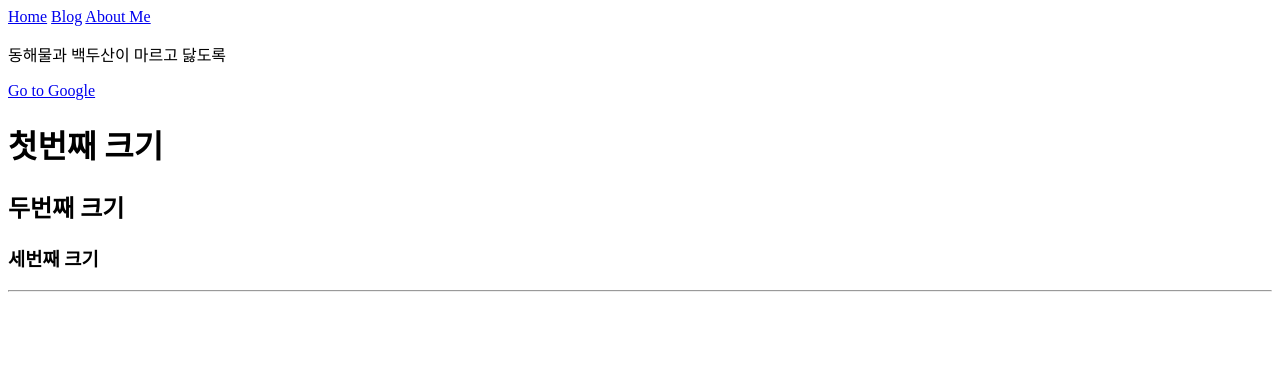
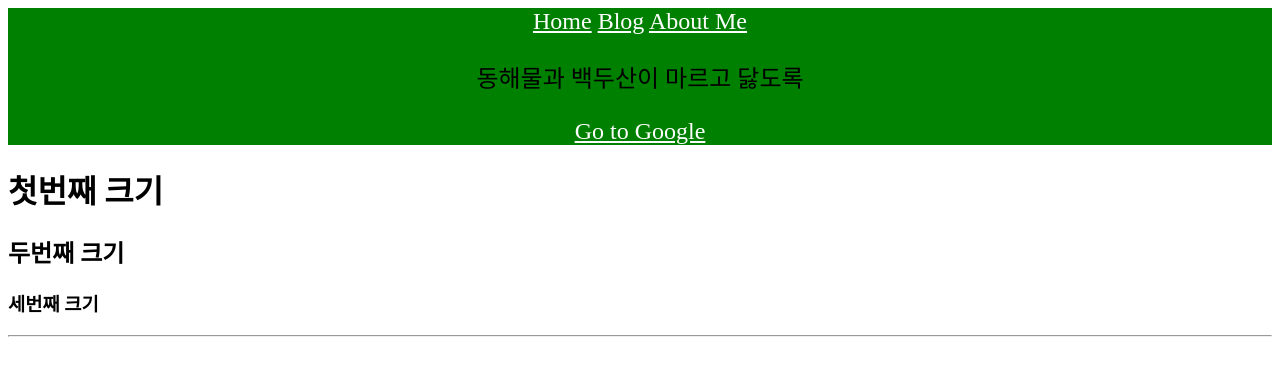
Before and after one commit to 9662964/frontend_django, a plain HTML site: page index.html in a window 1280 px wide. Drawn offline with Linux system fonts and the light colour scheme.

Commit message:
applied css

```diff
--- a/index.html
+++ b/index.html
@@ -2,6 +2,7 @@
 <html>
     <head>
         <title>Home</title>
+        <link href="./practice.css" rel="stylesheet" type="text/css">
     </head>
     <body>
         <nav>
--- /dev/null
+++ b/practice.css
@@ -0,0 +1,2 @@
+nav {background-color: green;font-size:150%;text-align: center;}
+nav a{color: white}
```
Also changed, not shown: about_me.html (+1 -4 lines), blog_list.html (+1 -4 lines).
